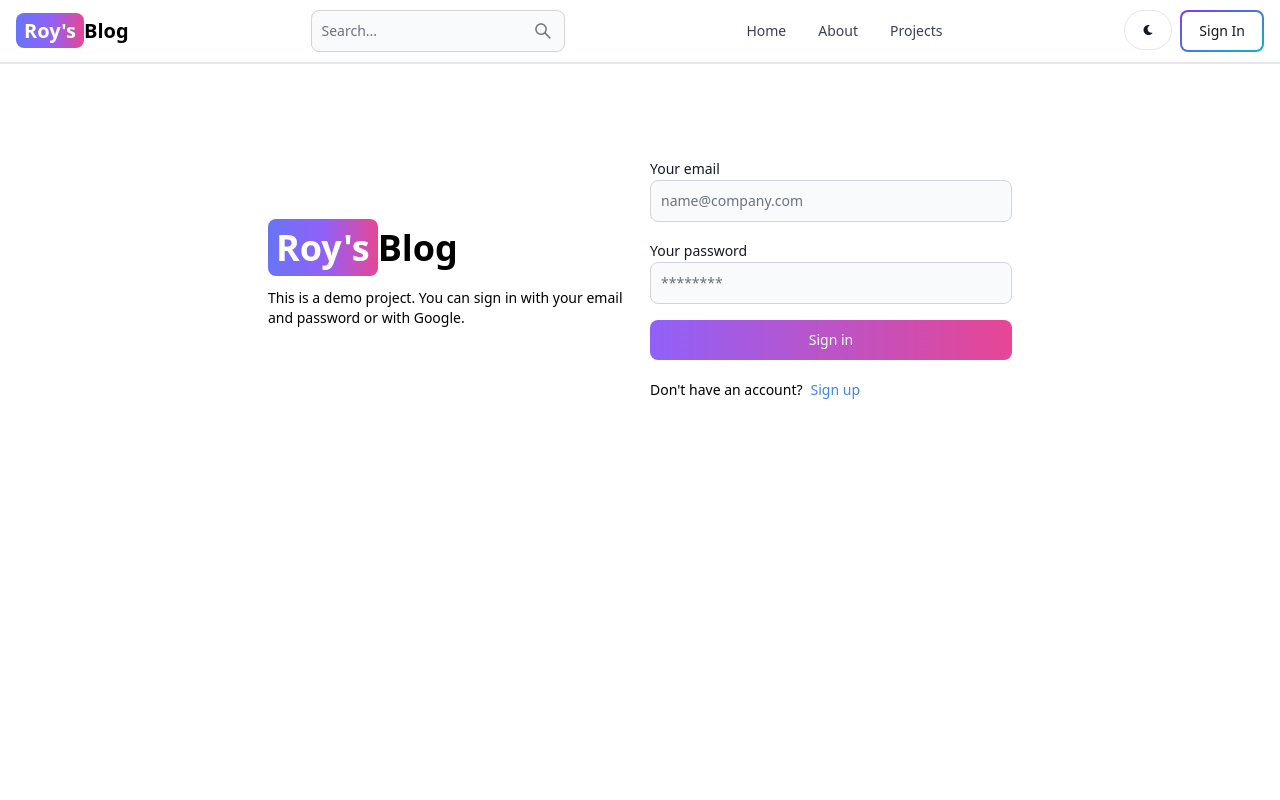
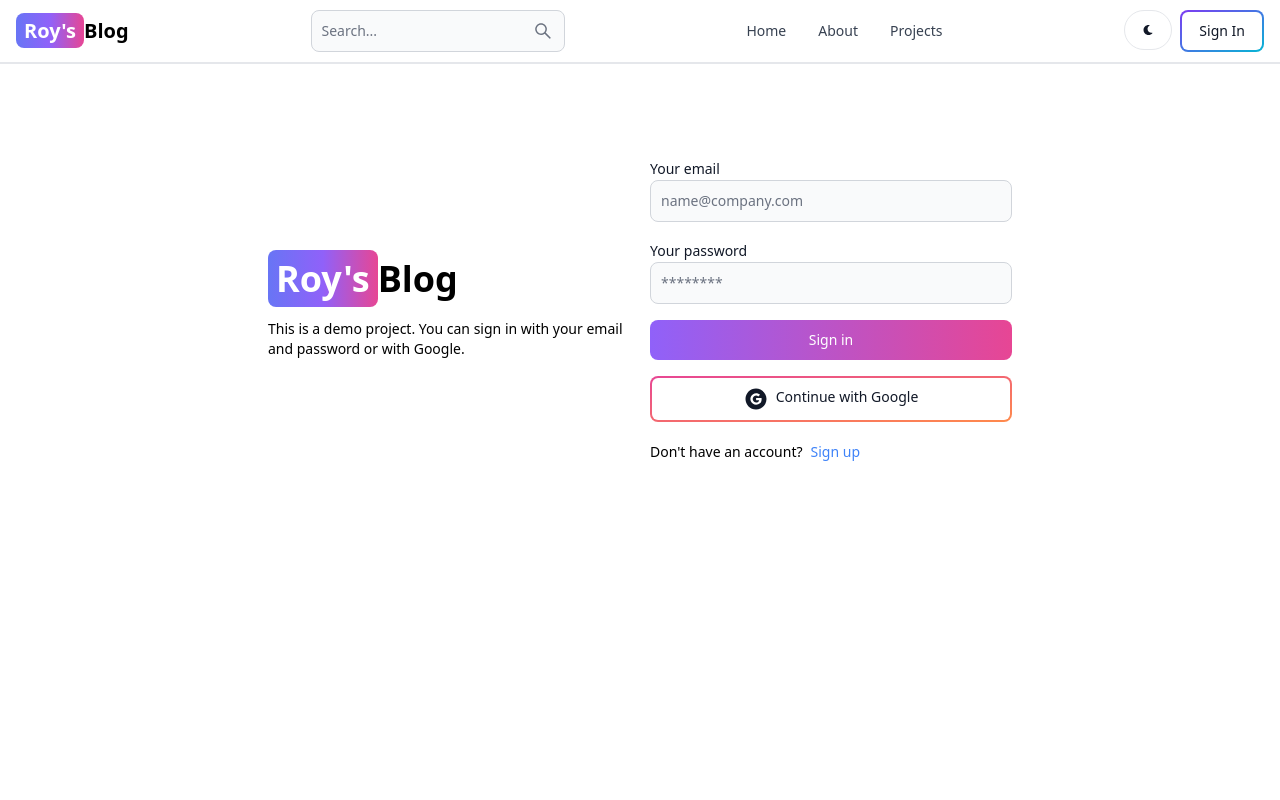
Before and after one commit to ShaikatRoy/MERN-Blog, a React (Vite) app in the folder client/: page /sign-in in a window 1280 px wide. Shown: the top 800 px of the page. Built offline with nearby package versions, Linux system fonts and the light colour scheme; no server answers.

Commit message:
firebase intregrated

```diff
--- a/client/package.json
+++ b/client/package.json
@@ -11,6 +11,7 @@
   },
   "dependencies": {
     "@reduxjs/toolkit": "^2.2.0",
+    "firebase": "^10.8.0",
     "flowbite-react": "^0.7.2",
     "react": "^18.2.0",
     "react-dom": "^18.2.0",
--- /dev/null
+++ b/client/src/components/OAuth.jsx
@@ -0,0 +1,44 @@
+import { Button } from "flowbite-react";
+import { AiFillGoogleCircle } from 'react-icons/ai';
+import { GoogleAuthProvider, getAuth, signInWithPopup } from 'firebase/auth';
+import { app } from "../firebase";
+import { useDispatch } from "react-redux";
+import { signInSuccess } from "../redux/user/userSlice";
+import { useNavigate } from "react-router-dom";
+
+export default function OAuth() {
+  const auth = getAuth(app)
+  const dispatch = useDispatch()
+  const navigate = useNavigate()
+  const handleGoogleClick = async () => {
+    const provider = new GoogleAuthProvider()
+    provider.setCustomParameters({ prompt: 'select_account' })
+    try {
+      const resultsFromGoogle = await signInWithPopup(auth, provider)
+      const res = await fetch('/api/auth/google', {
+        method: 'POST',
+        headers: { 'Content-Type': 'application/json'  },
+        body: JSON.stringify({
+          name: resultsFromGoogle.user.displayName,
+          email: resultsFromGoogle.user.email,
+          googlePhotoUrl: resultsFromGoogle.user.photoURL
+        }),
+      })
+      const data = await res.json()
+      if (res.ok) {
+        dispatch(signInSuccess(data))
+        navigate('/')
+      }
+    } catch (error) {
+      console.log(error);
+    }
+  }
+  return (
+    <Button type='button' gradientDuoTone='pinkToOrange' outline
+      onClick={handleGoogleClick}
+    >
+      <AiFillGoogleCircle className='w-6 h-6 mr-2'/>
+      Continue with Google
+    </Button>
+  )
+}
--- /dev/null
+++ b/client/src/firebase.js
@@ -0,0 +1,17 @@
+// Import the functions you need from the SDKs you need
+import { initializeApp } from "firebase/app";
+// TODO: Add SDKs for Firebase products that you want to use
+// https://firebase.google.com/docs/web/setup#available-libraries
+
+// Your web app's Firebase configuration
+const firebaseConfig = {
+  apiKey: import.meta.env.VITE_FIREBASE_API_KEY,
+  authDomain: "mern-blog-46c0b.firebaseapp.com",
+  projectId: "mern-blog-46c0b",
+  storageBucket: "mern-blog-46c0b.appspot.com",
+  messagingSenderId: "506624946896",
+  appId: "1:506624946896:web:06402318486b4a29ef64d5"
+};
+
+// Initialize Firebase
+export const app = initializeApp(firebaseConfig);
--- a/client/src/pages/SignIn.jsx
+++ b/client/src/pages/SignIn.jsx
@@ -3,6 +3,7 @@ import { useState } from 'react';
 import { Link, useNavigate } from 'react-router-dom';
 import { useDispatch, useSelector } from 'react-redux';
 import { signInStart, signInSuccess, signInFailure } from '../redux/user/userSlice';
+import OAuth from '../components/OAuth';
 
 export default function SignIn() {
   const [formData, setFormData] = useState({});
@@ -88,6 +89,7 @@ export default function SignIn() {
                 'Sign in'
               )}
             </Button>
+            <OAuth />
           </form>
           <div className='flex gap-2 text-sm mt-5'>
             <span>Don't have an account?</span>
--- a/client/src/pages/SignUp.jsx
+++ b/client/src/pages/SignUp.jsx
@@ -1,6 +1,7 @@
 import { Alert, Button, Label, Spinner, TextInput } from 'flowbite-react';
 import { useState } from 'react';
 import { Link, useNavigate } from 'react-router-dom';
+import OAuth from '../components/OAuth';
 
 export default function SignUp() {
   const [formData, setFormData] = useState({});
@@ -97,6 +98,7 @@ export default function SignUp() {
                 'Sign Up'
               )}
             </Button>
+            <OAuth/>
           </form>
           <div className='flex gap-2 text-sm mt-5'>
             <span>Have an account?</span>
```
Also changed, not shown: 1 other file (tests, documents, lock files or other folders).
